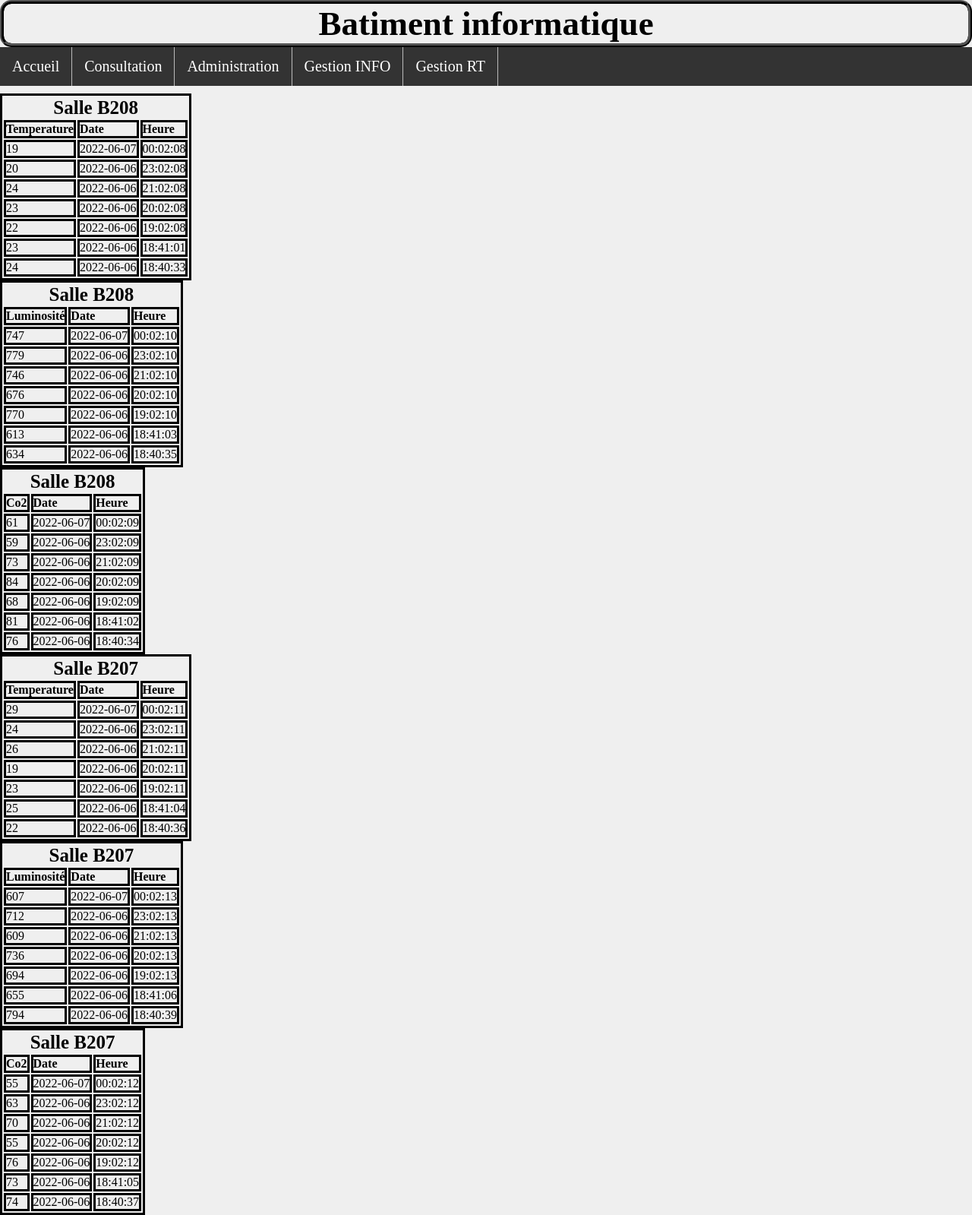
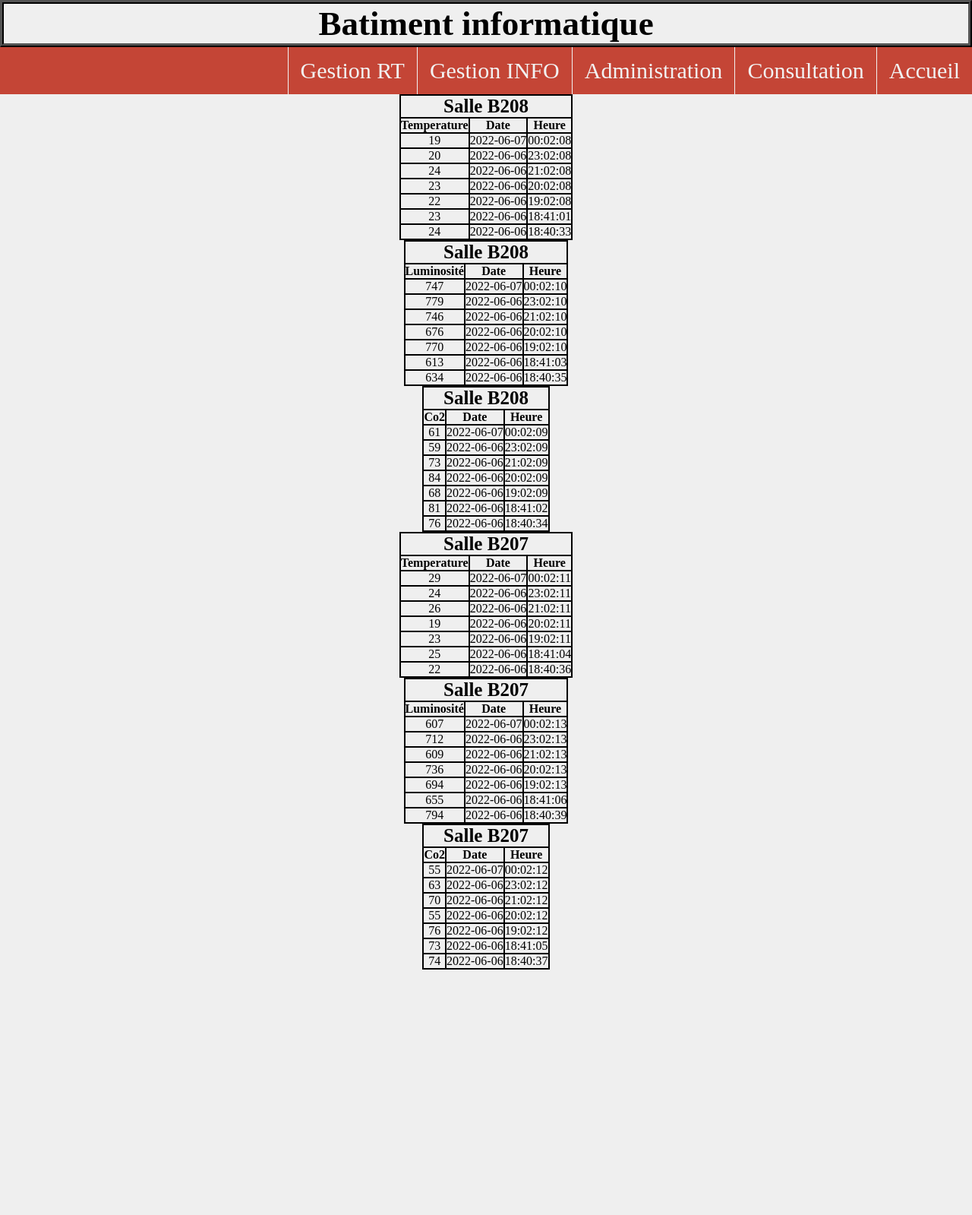
Before and after one commit to lilian-breux/SAE23, a PHP site: page /INFO.php in a window 1280 px wide. Shown: the whole page at 76% size. After the commit the page ends 1276 px from the top, so only its background shows below. Run offline with PHP 8.4, Linux system fonts and the light colour scheme; a user stored in the database is signed in; data comes from the database, SQL or seed files in the repository.

Commit message:
Update style.css

```diff
--- a/Site_web/styles/style.css
+++ b/Site_web/styles/style.css
@@ -1,4 +1,4 @@
-/*Style de base*/
+/* Style de base */
 *{
 	margin: 0;
 	padding: 0;
@@ -21,7 +21,6 @@ h1 {
 	border-width: 5px;
 	border-style: ridge;
 	border-color: black;
-	border-radius: 15px;
 }
 button {
 	background-color: #000000;
@@ -40,86 +39,43 @@ select {
 	cursor: pointer;
 }
 header {
-	text-align: center;
-	color: #000000;
-	font-size: 50px;
-	border-width: 5px;
-	border-style: ridge;
-	border-color: black;
-	border-radius: 15px;
+	position: relative;
+    top: 0;
+    width: 100%;
 }
 p{
 	font-size: 20px;
+	padding: 15px;
 }
 li {
 	font-size: 20px;
 }
-
-
-/* Barre de navigation*/
-nav {
-	padding-bottom: 10px;
-    width: 100%;
+ul {
+	padding: 15px
+}
+/* Footer */
+footer {
+  background-color: #c44536;
+  bottom: 0;
+  position: absolute;
+  width: 100%;
 }
 
-nav ul {
-    list-style-type: none;
-    margin: 0;
-    padding: 0;
-    overflow: hidden;
-    background-color: #333;
-}
-
-nav li {
-    float: left;
-}
-
-nav li a {
-    display: block;
-    color: white;
-    text-align: center;
-    padding: 14px 16px;
-    text-decoration: none;
-}
-
-nav li a:hover {
-    background-color: #111;
-}
-
-nav li {
-    border-right: 1px solid #bbb;
-}
-
-nav li:last-child {
-    border-right: 1px solid #bbb;
-}
-
-/* Footer */
-
-footer {
-	bottom: 0;
-	width: 100%;
-	position: fixed;
+footer p {
+  text-align: center;
+  color: #F2F2F2;
+  font-size: 25px
 }
 
 footer li a {
+	float: right;
+	color: #F2F2F2;
+	font-size: 25px;
+	text-align: center;
 	display: block;
-    color: white;
-    text-align: right;
-    padding: 14px 16px;
-    text-decoration: none;
 }
-
-footer ul {
-    list-style-type: none;
-    margin: 0;
-    padding: 0;
-    overflow: hidden;
-    background-color: #333;
-}
-
 footer li a:hover {
-    background-color: #111;
+    background-color: #772e25;
 }
 
 /* Classes d'erreurs */
@@ -130,14 +86,77 @@ footer li a:hover {
 	color: green;
 }
 
-/* Mentions légales */
+/* Tables */
+
+table {
+	border-collapse: collapse;
+	margin-left: auto;
+	margin-right: auto;
+}
 
 table, td{
-    border: 3px solid;
+    border: 2px solid;
+	text-align: center;
 }
+
 thead {
 	font-size: 25px;
 }
+
 tr:first-child {
 	font-weight:bold;
 }
+
+/* Barre de navigation*/
+header {
+	  position: relative;
+    top: 0;
+    width: 100%;
+
+}
+
+nav ul li p {
+   display: block;
+    color: #F2F2F2;
+    text-align: center;
+    padding: 14px 16px;
+    text-decoration: none;
+    font-size: 25px;
+    float: left;
+}
+
+nav ul {
+    list-style-type: none;
+    margin: 0;
+    padding: 0;
+    overflow: hidden;
+    background-color: #c44536;
+}
+
+nav li {
+   padding: auto;
+}
+
+nav li a {
+    display: block;
+    color: #F2F2F2;
+    text-align: center;
+    padding: 14px 16px;
+    text-decoration: none;
+    font-size: 30px;
+    float: right
+}
+
+nav li a:hover {
+    background-color: #772e25;
+}
+
+
+
+nav li a {
+    border-left: 1px solid #F2F2F2;
+}
+
+nav li a:last-child {
+    border-left: 1px solid #F2F2F2;
+}
```
